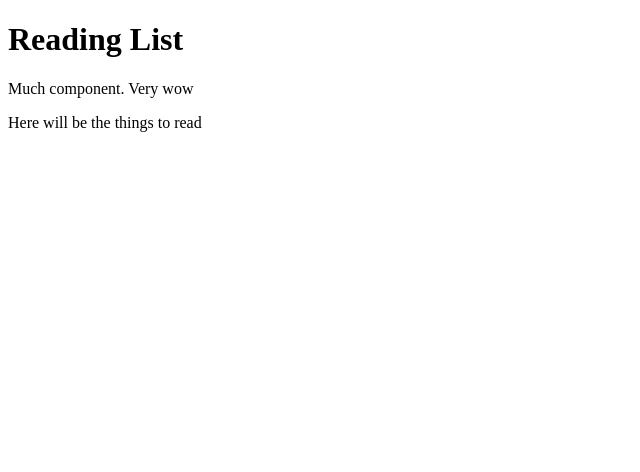
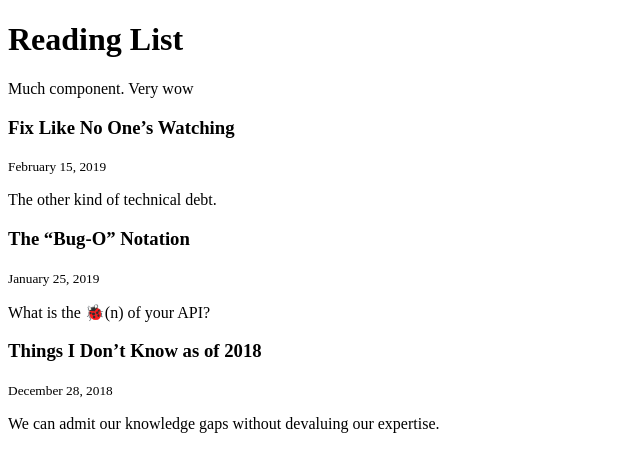
Before and after one commit to Uqido/readling-list, a Gatsby app: page / in a window 1280 px wide. Shown: the top 472 px of the page, without its empty margins (0-640 px from the left). Built offline with nearby package versions, Linux system fonts and the light colour scheme.

Commit message:
Add Step Two

```diff
--- /dev/null
+++ b/src/components/article.js
@@ -0,0 +1,9 @@
+import React from "react";
+
+export default props => (
+  <div>
+    <h3>{props.title}</h3>
+    <small>{props.date}</small>
+    <p>{props.description}</p>
+  </div>
+);
--- /dev/null
+++ b/src/components/work-in-progress.js
@@ -0,0 +1,3 @@
+import React from "react";
+
+export default () => <p>work in progress.</p>;
--- a/src/pages/index.js
+++ b/src/pages/index.js
@@ -1,9 +1,24 @@
-import React from "react"
+import React from "react";
+import Article from "../components/article";
 
 export default () => (
-    <div>
-        <h1>Reading List</h1>
-        <p>Much component. Very wow</p>
-        <p>Here will be the things to read</p>
-    </div>
-)
+  <div>
+    <h1>Reading List</h1>
+    <p>Much component. Very wow</p>
+    <Article
+      title="Fix Like No One’s Watching"
+      date="February 15, 2019"
+      description="The other kind of technical debt."
+    />
+    <Article
+      title="The “Bug-O” Notation"
+      date="January 25, 2019"
+      description="What is the 🐞(n) of your API?"
+    />
+    <Article
+      title="Things I Don’t Know as of 2018"
+      date="December 28, 2018"
+      description="We can admit our knowledge gaps without devaluing our expertise."
+    />
+  </div>
+);
```
Also changed, not shown: src/pages/about.js (added, +9 -0 lines), src/pages/submit.js (added, +9 -0 lines).
